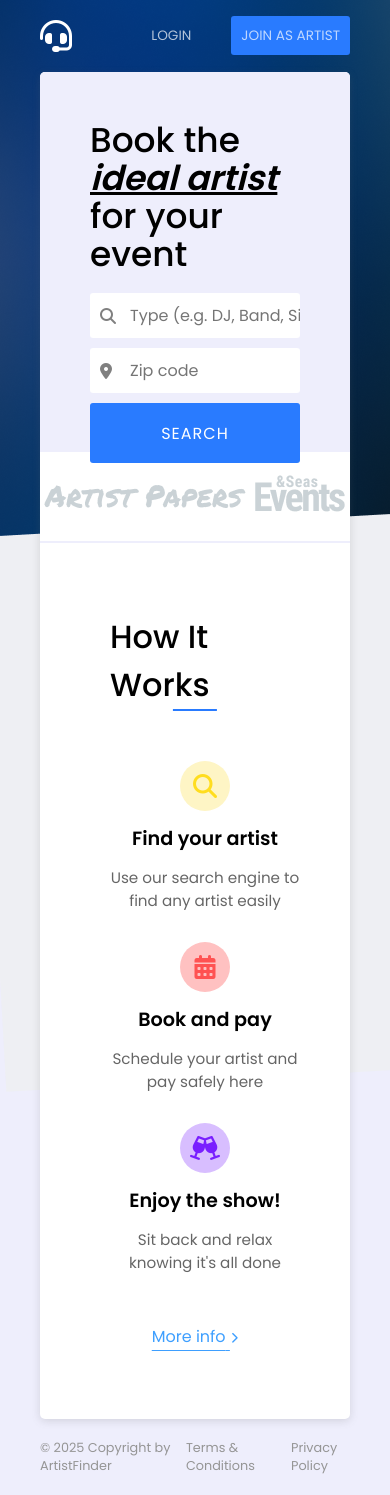
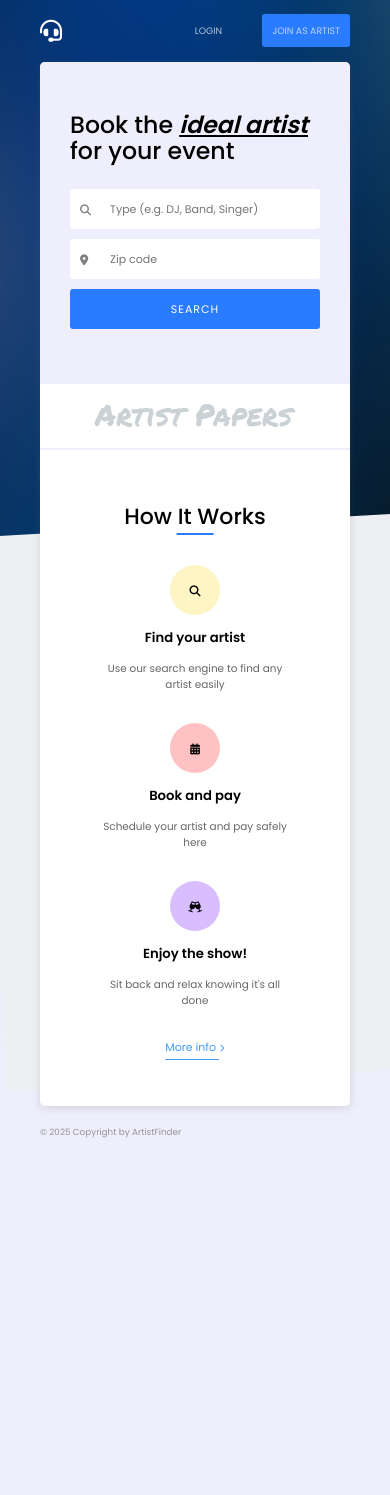
Before and after one commit to AJ-Tan/reactjs-artist-finder, a React (Vite) app: page / in a window 390 px wide. After the commit the page ends 1159 px from the top, so only its background shows below. Built offline with nearby package versions, Linux system fonts and the light colour scheme.

Commit message:
updated media and maincomponent3 structure

```diff
--- a/src/component/main/MainSection3.jsx
+++ b/src/component/main/MainSection3.jsx
@@ -1,36 +1,33 @@
+import { useState } from 'react';
+import ItemContainer from './mainsection3_components/ItemContainer';
+
 const MainSection3 = () => {
+  const [itemList, setItemList] = useState([
+    {
+      fontawesomeIcon: 'fa-solid fa-magnifying-glass',
+      heading: 'Find your artist',
+      description: 'Use our search engine to find any artist easily',
+    },
+    {
+      fontawesomeIcon: 'fa-solid fa-calendar-days',
+      heading: 'Book and pay',
+      description: 'Schedule your artist and pay safely here',
+    },
+    {
+      fontawesomeIcon: 'fa-solid fa-champagne-glasses',
+      heading: 'Enjoy the show!',
+      description: "Sit back and relax knowing it's all done",
+    },
+  ]);
+
   return (
     <section className="main-section-3">
       <h3 className="main-section-3-heading">How It Works</h3>
 
       <div className="items-container">
-        <div className="item-container">
-          <div className="icon-container icon-c-1">
-            <i className="fa-solid fa-magnifying-glass m-s3-icon m-s3-icon1"></i>
-          </div>
-          <h4 className="item-heading">Find your artist</h4>
-          <p className="item-description">
-            Use our search engine to find any artist easily
-          </p>
-        </div>
-        <div className="item-container">
-          <div className="icon-container icon-c-2">
-            <i className="fa-solid fa-calendar-days m-s3-icon m-s3-icon2"></i>
-          </div>
-          <h4 className="item-heading">Book and pay</h4>
-          <p className="item-description">
-            Schedule your artist and pay safely here
-          </p>
-        </div>
-        <div className="item-container">
-          <div className="icon-container icon-c-3">
-            <i className="fa-solid fa-champagne-glasses m-s3-icon m-s3-icon3"></i>
-          </div>
-          <h4 className="item-heading">Enjoy the show!</h4>
-          <p className="item-description">
-            Sit back and relax knowing it's all done
-          </p>
-        </div>
+        {itemList.map((item) => (
+          <ItemContainer {...item} />
+        ))}
       </div>
 
       <p className="more-info">
--- /dev/null
+++ b/src/component/main/mainsection3_components/ItemContainer.jsx
@@ -0,0 +1,13 @@
+const ItemContainer = ({ fontawesomeIcon, heading, description }) => {
+  console.log(fontawesomeIcon, heading, description);
+  return (
+    <article className="item-container">
+      <div className="icon-container">
+        <i className={fontawesomeIcon}></i>
+      </div>
+      <h4 className="item-heading">{heading}</h4>
+      <p className="item-description">{description}</p>
+    </article>
+  );
+};
+export default ItemContainer;
--- a/src/css/main.css
+++ b/src/css/main.css
@@ -9,7 +9,6 @@
 /* MAIN SECTION 1 STYLES */
 .main-section-1 {
   display: flex;
-  height: 380px;
 }
 
 .form-section {
@@ -22,11 +21,13 @@
 
 .form-container {
   max-width: 352px;
+  display: grid;
+  grid-template-rows: auto 1fr;
 }
 
 .form-heading {
   font-weight: 500;
-  font-size: 2.15rem;
+  font-size: 2.15em;
   line-height: 1.1;
   margin-bottom: 20px;
 }
@@ -43,10 +44,22 @@
   font-weight: bold;
 }
 
+.form {
+  display: flex;
+  flex-direction: column;
+}
+
+.input-container,
+.btn-search {
+  position: relative;
+  flex: 1 1;
+  margin: 5px 0;
+  min-height: 40px;
+}
+
 .input {
   width: 100%;
-  height: 45px;
-  margin-bottom: 10px;
+  height: 100%;
   border: none;
   font: inherit;
   text-indent: 40px;
@@ -61,10 +74,6 @@
 .input,
 .btn-search {
   border-radius: 3px;
-}
-
-.input-container {
-  position: relative;
 }
 
 .input-icon {
@@ -92,6 +101,10 @@
 
 .img-section {
   display: flex;
+}
+
+.section-1-img {
+  height: 380px;
 }
 
 /* MAIN SECTION 2 STYLES */
@@ -141,7 +154,7 @@
 }
 
 .item-container {
-  width: 190px;
+  max-width: 190px;
   align-self: start;
   text-align: center;
   display: flex;
@@ -169,15 +182,13 @@
   justify-content: center;
 }
 
-.icon-c-1 {
+.item-container:nth-of-type(1) .icon-container {
   background-color: rgb(254, 245, 197);
 }
-
-.icon-c-2 {
+.item-container:nth-of-type(2) .icon-container {
   background-color: rgb(255, 193, 193);
 }
-
-.icon-c-3 {
+.item-container:nth-of-type(3) .icon-container {
   background-color: rgb(216, 190, 255);
 }
 
@@ -185,15 +196,15 @@
   font-size: 1.5rem;
 }
 
-.m-s3-icon1 {
+.item-container:nth-of-type(1) .icon-container .m-s3-icon {
   color: rgb(255, 221, 31);
 }
 
-.m-s3-icon2 {
+.item-container:nth-of-type(2) .icon-container .m-s3-icon {
   color: rgb(255, 82, 82);
 }
 
-.m-s3-icon3 {
+.item-container:nth-of-type(3) .icon-container .m-s3-icon {
   color: rgb(121, 31, 255);
 }
 
--- a/src/css/media.css
+++ b/src/css/media.css
@@ -7,6 +7,9 @@
 @media (max-width: 895px) {
   .section-1-img2 {
     display: none;
+  }
+  .form-section {
+    padding: 50px 30px;
   }
   .items-container {
     grid-template-columns: repeat(2, auto);
@@ -28,3 +31,63 @@
     display: none;
   }
 }
+
+@media (max-width: 550px) {
+  .footer-right .footer-text:nth-of-type(2) {
+    display: none;
+  }
+}
+
+@media (max-width: 490px) {
+  html {
+    font-size: 14px;
+  }
+  .main-section-3 {
+    padding: 50px 0;
+  }
+  .items-container {
+    margin: 30px 0;
+  }
+
+  .input-container,
+  .btn-search {
+    height: 50px;
+  }
+}
+
+@media (max-width: 445px) {
+  .footer-right .footer-text:nth-of-type(1) {
+    display: none;
+  }
+
+  html {
+    font-size: 13px;
+  }
+
+  .input-container,
+  .btn-search {
+    height: 40px;
+  }
+}
+
+@media (max-width: 420px) {
+  html {
+    font-size: 12px;
+  }
+
+  .img-credential:nth-of-type(2) {
+    display: none;
+  }
+}
+
+@media (max-width: 405px) {
+  html {
+    font-size: 11px;
+  }
+}
+
+@media (max-width: 375px) {
+  html {
+    font-size: 10px;
+  }
+}
```
